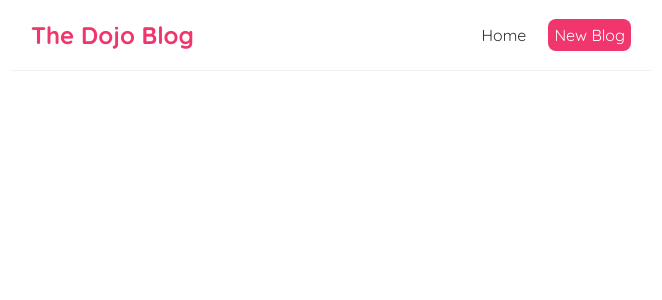
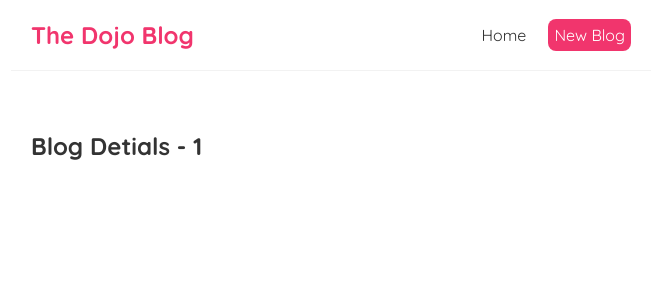
Before and after one commit to kaustubhKVS/learn_FARM_stack, a React (Create React App) app: page /blog_details/1 in a window 1280 px wide. Shown: the top 300 px of the page, without its empty margins (309-971 px from the left). Built offline with nearby package versions, Linux system fonts and the light colour scheme.

Commit message:
vid 25 Dynamic Route Switching

```diff
--- a/src/App.js
+++ b/src/App.js
@@ -2,6 +2,8 @@
 import Home from './Home';
 import { BrowserRouter as Router, Route, Switch } from 'react-router-dom';
 import CreateBlog from './CreateBlog';
+import BlogDetails from './BlogDetails';
+
 function App() {
 
   return (
@@ -17,12 +19,14 @@
               <Route path="/create">
                 <CreateBlog></CreateBlog>
               </Route>
+              <Route path="/blog_details/:blog_id">
+                <BlogDetails></BlogDetails>
+              </Route>
             </Switch>
           </div>
 
       </div>
     </Router>
-
   );
 }
 
--- /dev/null
+++ b/src/BlogDetails.js
@@ -0,0 +1,15 @@
+import { useParams } from "react-router-dom";
+
+const BlogDetails = () => {
+
+    const { blog_id } = useParams();
+
+    return (
+        <div className="blog-details">
+            <h2>Blog Detials - { blog_id }</h2>
+
+        </div>
+     );
+}
+
+export default BlogDetails;
--- a/src/BlogList.js
+++ b/src/BlogList.js
@@ -1,3 +1,5 @@
+import { Link } from "react-router-dom";
+
 const Blogs = ({blogs , title}) => {
 
     // Props is the data/properties passed between components.
@@ -12,8 +14,11 @@
             <h2>{ title }</h2>
             {blogs.map((blog) => (
                     <div className="blog-preview" key={blog.id}>
+                        <Link to={`/blog_details/${blog.id}`}>
                         <h2>{ blog.title }</h2>
                         <p>Written by {blog.author}</p>
+                        </Link>
+
 
                     </div>
             ))}
--- a/src/Home.js
+++ b/src/Home.js
@@ -17,7 +17,6 @@
 }
 
 export default Home;
-
 
 // We create custom hooks in order to seperate functionality from a component. e.g. fetching data etc.
 // Unlike Arrays, using objects to pass data within components useful since we can access whatever we want with just a name.
--- a/src/index.css
+++ b/src/index.css
@@ -39,11 +39,17 @@
   margin: 20px 0;
   border-bottom: 1px solid #fafafa;
 }
+
 .blog-preview:hover {
   box-shadow: 1px 3px 5px rgba(0,0,0,0.1);
 }
+
 .blog-preview h2 {
   font-size: 20px;
   color: #f1356d;
   margin-bottom: 8px;
 }
+
+.blog-preview a {
+text-decoration: none;
+}
```
